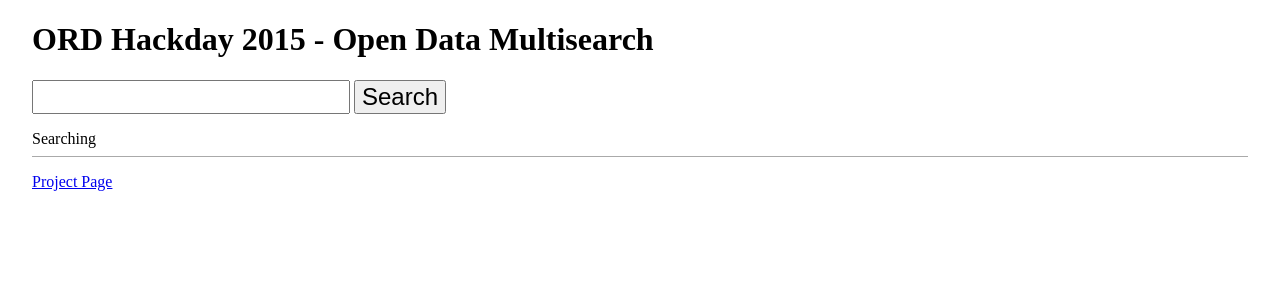
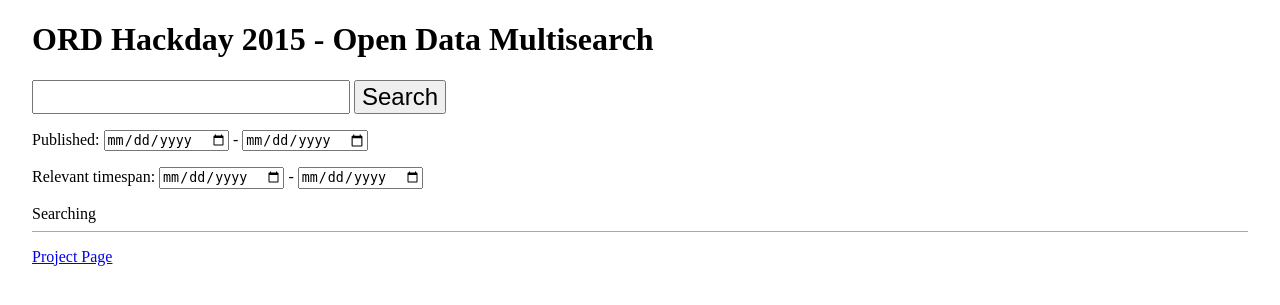
Before and after one commit to bellisk/opendata-multisearch, a Django app: page / in a window 1280 px wide. Shown: the top 305 px of the page. Run offline with Django 3.2, Linux system fonts and the light colour scheme.

Commit message:
Added date widgets.

```diff
--- a/ord_hackday/search/static/search/style.css
+++ b/ord_hackday/search/static/search/style.css
@@ -3,8 +3,12 @@ body {
     margin-right: 2em;
 }
 
-.search input {
+.query, .submit {
     font-size: 150%;
+}
+
+.daterange {
+    margin-top: 1em;
 }
 
 .portals {
--- a/ord_hackday/search/templates/search.html
+++ b/ord_hackday/search/templates/search.html
@@ -12,6 +12,12 @@
 
     <form action="/" method="get" class="search">
         <input type="text" name="query" value="{{query}}" class="query"> <input type="submit" value="Search" class="submit">
+        <div class="daterange">
+            Published: <input type="date" name="pubfrom" value="{{pubfrom}}"> - <input type="date" name="pubto" value="{{pubto}}">
+        </div>
+        <div class="daterange">
+            Relevant timespan: <input type="date" name="datefrom" value="{{datefrom}}"> - <input type="date" name="dateto" value="{{dateto}}">
+        </div>
     </form>
 
     <ul class="portals">
```
